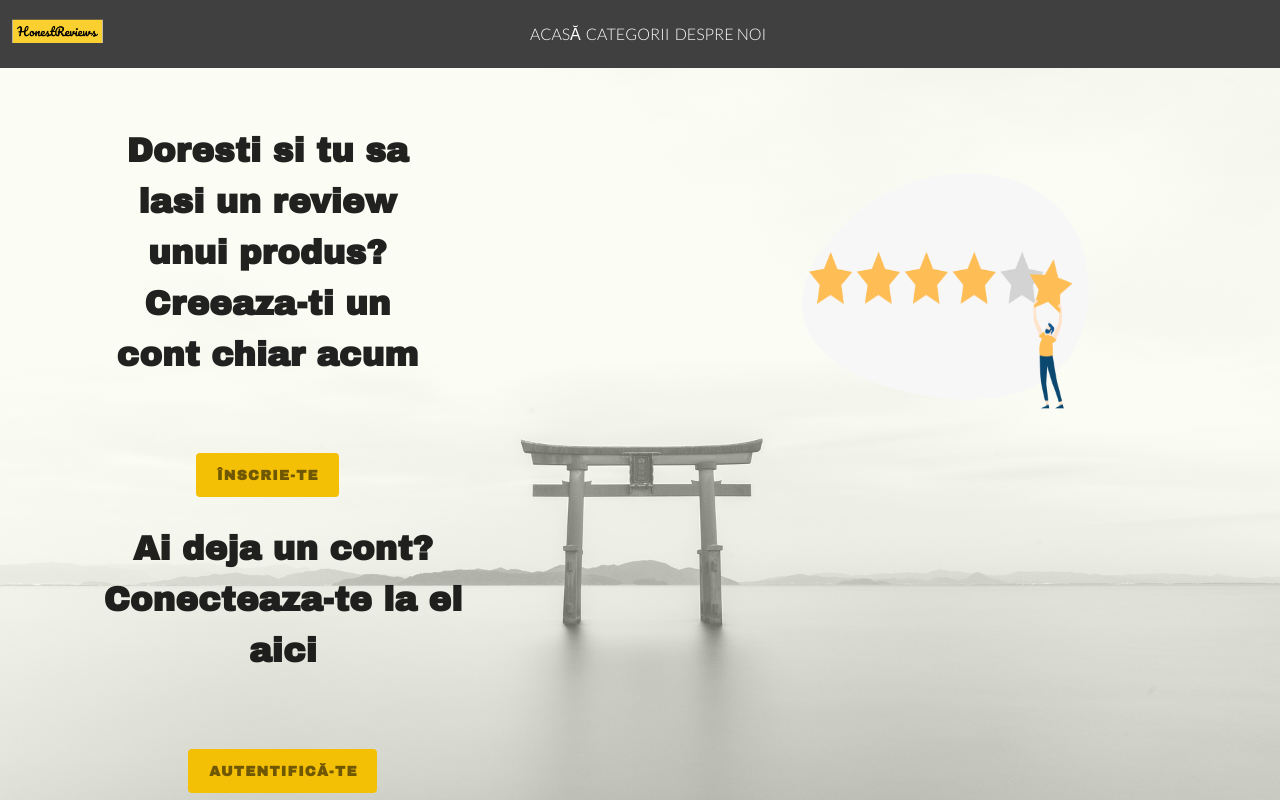
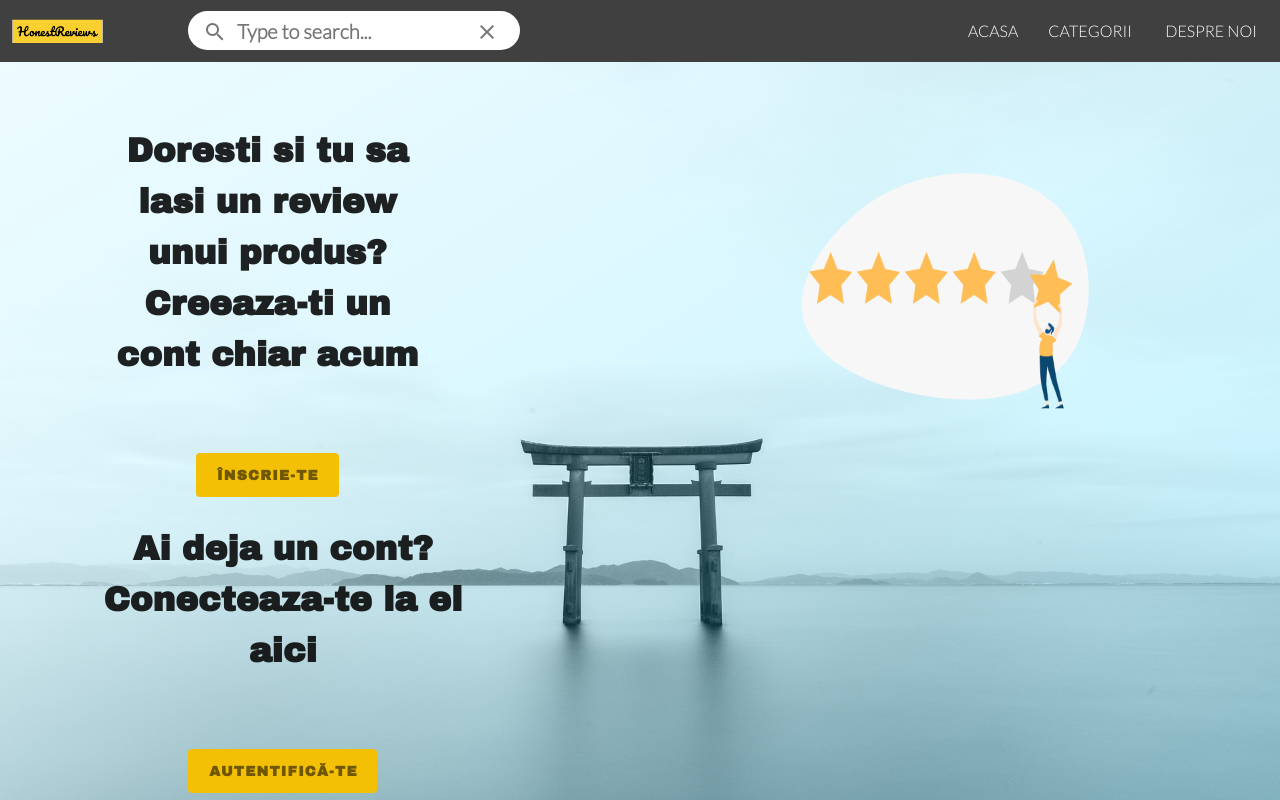
Before and after one commit to patridinozau/review_site, a Vue app: page /#/ in a window 1280 px wide. Shown: the top 800 px of the page. Built offline with nearby package versions, Linux system fonts and the light colour scheme; no server answers; the database is empty.

Commit message:
some updates (navbar search bar si categorii in firebase)

```diff
--- a/src/components/Navbar.vue
+++ b/src/components/Navbar.vue
@@ -1,13 +1,31 @@
 <template>
   <div class="navbar white--text" v-if="userIsAuthenticated">
     <span><img src="../assets/logoo.png" class="logo"></span>
-    <div class="navcontent1">
-      <router-link to="/" style="text-decoration: none" class="white--text font">ACASĂ</router-link>
-      <router-link to="/categorii" style="text-decoration: none; padding:5px" class="white--text font">CATEGORII </router-link>
-      <router-link to="/despreNoi" style="text-decoration: none" class="white--text font">DESPRE NOI</router-link>
+
+    <div class="search-input">
+      <table class="search-container">
+        <tr>
+          <td>
+            <v-icon class="icon">mdi-magnify</v-icon>
+          </td>
+          <td>
+            <input v-model="search" type="text" class="font font-weight-bold" placeholder="Type to search..."  />
+          </td>
+          <td>
+            <v-icon class="icon mr-4" style="">mdi-close</v-icon>
+          </td>
+        </tr>
+      </table>
+
+    </div>
+    <v-spacer />
+    <div>
+      <router-link to="/" style="text-decoration: none; padding:15px" class="white--text font">ACASA</router-link>
+      <router-link to="/categorii" style="text-decoration: none; padding:15px" class="white--text font">CATEGORII </router-link>
+      <router-link to="/despreNoi" style="text-decoration: none; padding:15px" class="white--text font">DESPRE NOI</router-link>
     </div>
 
-    <div class="text-center">
+    <div class="text-center ml-10">
       <v-menu offset-y>
         <template v-slot:activator="{ on }">
           <v-avatar v-on="on">
@@ -26,7 +44,7 @@
               </v-list-item-icon>
 
               <v-list-item-content>
-                <v-list-item-title class="texli">Profil</v-list-item-title>
+                <v-list-item-title>Profil</v-list-item-title>
               </v-list-item-content>
             </v-list-item>
             <v-list-item @click="logout" class="haha">
@@ -37,7 +55,7 @@
               </v-list-item-icon>
 
               <v-list-item-content>
-                <v-list-item-title class="texli">Logout</v-list-item-title>
+                <v-list-item-title>Logout</v-list-item-title>
               </v-list-item-content>
             </v-list-item>
           </v-list-item-group>
@@ -47,10 +65,27 @@
   </div>
   <div v-else class="navbar white--text">
     <span><img src="../assets/logoo.png" class="logo"></span>
-    <div class="navcontent">
-      <router-link to="/" style="text-decoration: none" class="white--text font">ACASĂ</router-link>
-      <router-link to="/categorii" style="text-decoration: none; padding:5px" class="white--text font">CATEGORII </router-link>
-      <router-link to="/despreNoi" style="text-decoration: none" class="white--text font">DESPRE NOI</router-link>
+    <div class="search-input">
+      <table class="search-container">
+        <tr>
+          <td>
+            <v-icon class="icon">mdi-magnify</v-icon>
+          </td>
+          <td>
+            <input v-model="search" type="text" class="font font-weight-bold" placeholder="Type to search..."  />
+          </td>
+          <td>
+            <v-icon class="icon mr-4" style="">mdi-close</v-icon>
+          </td>
+        </tr>
+      </table>
+
+    </div>
+    <v-spacer />
+    <div>
+      <router-link to="/" style="text-decoration: none; padding:15px" class="white--text font">ACASA</router-link>
+      <router-link to="/categorii" style="text-decoration: none; padding:15px" class="white--text font">CATEGORII </router-link>
+      <router-link to="/despreNoi" style="text-decoration: none; padding:15px" class="white--text font">DESPRE NOI</router-link>
     </div>
   </div>
 </template>
@@ -61,6 +96,7 @@
   export default {
     name: 'nav-bar',
     data: () => ({
+      search: ''
     }),
     computed: {
       userIsAuthenticated () {
@@ -97,28 +133,13 @@
     background-color: hsl(135, 0%, 25%);
     z-index: 100000;
   }
-  .navcontent {
-    align-items: center;
-    align-content: center;
-    justify-items: center;
-    justify-content: center;
-    display: flex;
-    position: relative;
-    right: 40%;
-  }
-  .navcontent1 {
-    align-items: center;
-    align-content: center;
-    justify-items: center;
-    justify-content: center;
-    display: flex;
-    position: relative;
-  }
+
   .logo {
     padding: 0;
     margin: 0;
     height:55%;
     width: 55%;
+    float: left;
   }
   .avatarr{
     cursor: pointer;
@@ -134,4 +155,32 @@
   .haha:hover{
     background-color: #e3e3fd;
   }
+  .search-input{
+    background: white;
+    border-radius: 30px;
+    position: relative;
+  }
+
+  input{
+    height: 35px;
+    width: 100%;
+    border: none;
+    border-radius: 50px;
+    padding: 0 5px 0 5px;
+    font-size: 20px;
+  }
+
+  input:focus {
+    outline: none;
+  }
+
+
+  .icon{
+    width: 30px;
+    text-align: center;
+    font-size: 20px;
+    color: black;
+    cursor: pointer;
+    margin-left: 10px;
+  }
 </style>
--- a/src/components/Signup.vue
+++ b/src/components/Signup.vue
@@ -170,10 +170,7 @@ export default {
 <style scoped>
 
 @import url('https://fonts.googleapis.com/css2?family=Crimson+Text&display=swap');
-.basePage {
-  justify-content: center;
-  font-family: 'Lato', sans-serif;
-}
+
 .formdesign {
   align: center;
   text-align: center;
--- a/src/main.js
+++ b/src/main.js
@@ -6,6 +6,7 @@ import vuetify from './plugins/vuetify';
 import Vuelidate from 'vuelidate'
 import firebase from "firebase/app";
 import 'firebase/auth'
+import 'firebase/database'
 
 Vue.use(Vuelidate)
 
@@ -37,5 +38,7 @@ new Vue({
       }
     })
     this.$store.dispatch('loadUsers')
+    this.$store.dispatch('loadCategorii')
+
   }
 }).$mount('#app')
--- a/src/store/index.js
+++ b/src/store/index.js
@@ -13,7 +13,8 @@ export default new Vuex.Store({
     newUser: null,
     userInfo: null,
     users: null,
-    userPageLoading: false
+    userPageLoading: false,
+    categorii: null
   },
   mutations: {
     newUser (state, payload) {
@@ -27,6 +28,9 @@ export default new Vuex.Store({
     },
     setLoading (state, payload) {
       state.userPageLoading = payload
+    },
+    setCategorii (state, payload) {
+      state.categorii = payload
     }
   },
   actions: {
@@ -169,6 +173,26 @@ export default new Vuex.Store({
             console.log(err)
             commit('setLoading', false)
           })
+    },
+    loadCategorii ({commit}) {
+      commit('setLoading', true)
+      firebase.database().ref('categorii').once('value').then((data) => {
+        const categorii = []
+        const obj = data.val()
+        for(let key in obj) {
+          categorii.push({
+            id: key,
+            numeCategorie: obj[key].numeCategorie,
+            img: obj[key].img,
+            description: obj[key].description
+          })
+          commit('setCategorii', categorii)
+          commit('setLoading', false)
+        }
+      }).catch(err => {
+        commit('setLoading', false)
+        console.log(err)
+      })
     }
   },
   getters: {
@@ -184,6 +208,9 @@ export default new Vuex.Store({
     },
     loading (state) {
       return state.userPageLoading
+    },
+    categorii (state) {
+      return state.categorii
     }
   },
   modules: {
--- a/src/views/DespreNoi.vue
+++ b/src/views/DespreNoi.vue
@@ -167,7 +167,7 @@
   }
   .grad {
     background: rgb(255,255,255);
-    background: linear-gradient(180deg, rgba(255,255,255,1) 0%, rgba(255,255,231,1) 23%, rgba(195,205,197,1) 100%);
+    background: linear-gradient(180deg, rgba(0, 204, 255, 0.07) 0%, rgba(0, 204, 255, 0.14) 23%, rgba(0, 204, 255, 0.24) 100%);
     /*background: rgb(255,255,255);*/
     /*background: linear-gradient(180deg, rgba(255,255,255,1) 0%, rgba(255,255,231,1) 25%, rgba(195,205,197,1) 50%, rgba(255,255,231,1) 75%, rgba(255,255,255,1) 100%);*/
   }
--- a/src/views/Home.vue
+++ b/src/views/Home.vue
@@ -100,7 +100,7 @@ export default {
   font-family: 'Lato', sans-serif;
 }
 .first_content{
-  background-image: linear-gradient(to bottom right,rgba(245, 250, 228,0.4),rgba(245, 250, 228,0.4)),
+  background-image: linear-gradient(to bottom right,rgba(0, 204, 255, 0.07),rgba(0, 204, 255, 0.24)),
   url("../assets/tori-1976609_1920.jpg");
   background-position: center;
   background-size: cover;
```
Also changed, not shown: src/components/categorii.vue (+19 -15 lines).
